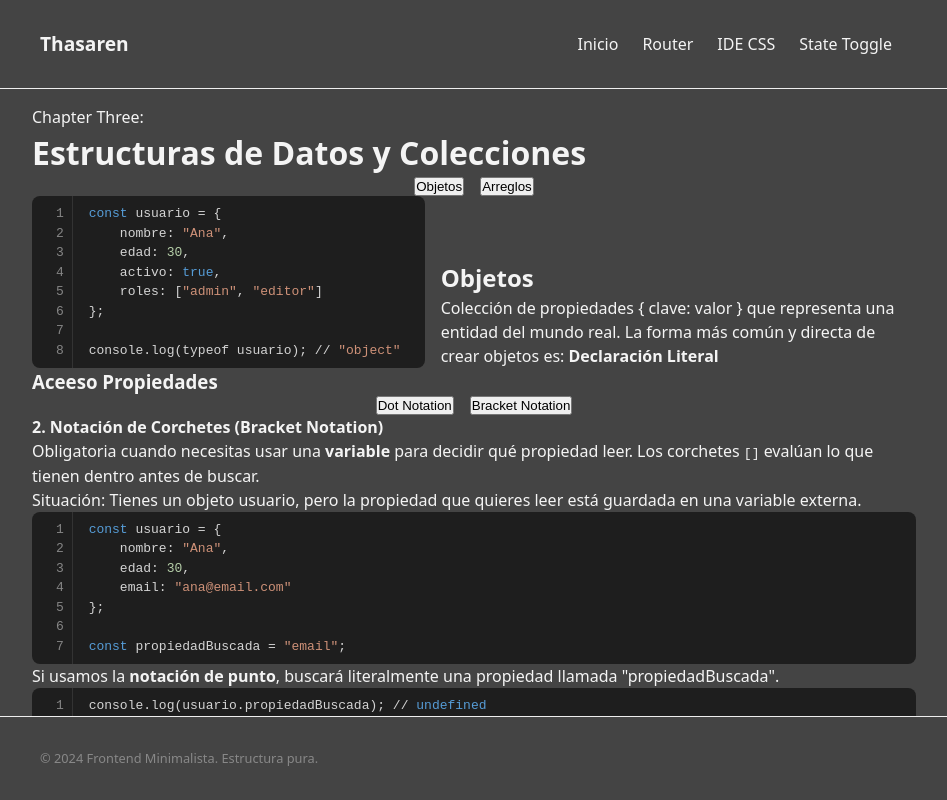
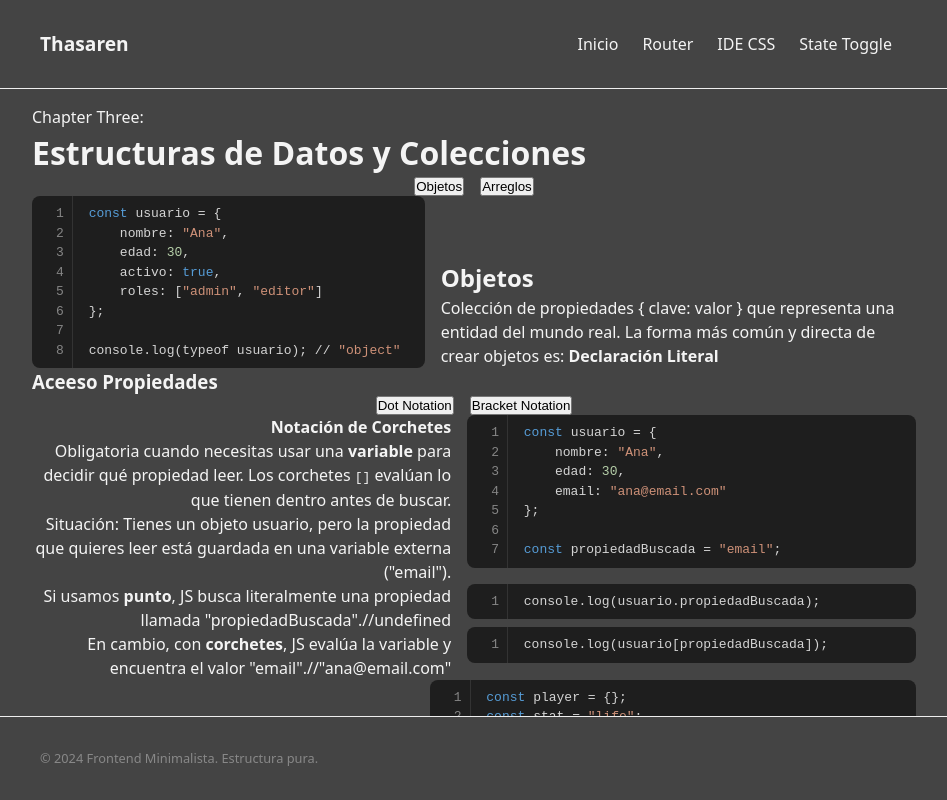
Before and after one commit to EsneiderCdD/thasaren, a React (Vite) app: page /structures in a window 1280 px wide. Both pictures are taken after a click on the button "Bracket Notation". Shown: the whole page, without its empty margins (166-1113 px from the left). Built offline with nearby package versions, Linux system fonts and the light colour scheme.

Commit message:
feature(Structure): create state management

```diff
--- a/src/components/features/Structures/Objects.jsx
+++ b/src/components/features/Structures/Objects.jsx
@@ -78,68 +78,101 @@ const Objects = () => {
 
             {accessType === 'bracketnotation' && (
                 <div>
-                    <div className={styles.block}>
-                        <h4>2. Notación de Corchetes (Bracket Notation)</h4>
+                    {/* 1. situation */}
+                    <div className={styles.bracket_situation}>
+                        <div className={styles.bracket_situation_text}>
+                            <h4>Notación de Corchetes</h4>
                             <p>
                                 Obligatoria cuando necesitas usar una <strong>variable</strong> para decidir qué propiedad leer.
                                 Los corchetes <code>[]</code> evalúan lo que tienen dentro antes de buscar.
                             </p>
+                            <p className={styles.text_muted}>
+                                Situación: Tienes un objeto usuario, pero la propiedad que quieres leer está guardada en una variable externa ("email").
+                            </p>
+                        </div>
+                        <div className={styles.bracket_situation_code}>
+                            <ViewCode code={corchetesSituacion} />
+                        </div>
+                    </div>
 
-                        <p>Situación: Tienes un objeto usuario, pero la propiedad que quieres leer está guardada en una variable externa.</p>
-                        <ViewCode code={corchetesSituacion} />
-
-                        <p>Si usamos la <strong>notación de punto</strong>, buscará literalmente una propiedad llamada "propiedadBuscada".</p>
+                    {/* 2. error vs solution */}
+                    <div className={styles.bracket_comparison}>
+                        <div className={styles.bracket_comparison_text}>
+                            <p>Si usamos <strong>punto</strong>, JS busca literalmente una propiedad llamada "propiedadBuscada".//undefined</p>
+                            <p>En cambio, con <strong>corchetes</strong>, JS evalúa la variable y encuentra el valor "email".//"ana@email.com"</p>
+                        </div>
+                        <div className={styles.bracket_comparison_code}>
                             <ViewCode code={corchetesError} />
-
-                        <p>En cambio, si usamos la <strong>notación de corchetes</strong>, evaluará la variable y buscará la propiedad correspondiente.</p>
                             <ViewCode code={corchetesSolucion} />
                         </div>
+                    </div>
 
-                    <h3>Añadir Propiedades </h3>
-                    <div className={styles.block}>
+                    {/* 3. add properties */}
+                    <div className={styles.bracket_add}>
+                        <div className={styles.bracket_add_text}>
+                            <h4>Añadir con Corchetes</h4>
                             <p>
-                            Para agregar es:
+                                Sigue la misma lógica. Útil para claves dinámicas.
                             </p>
+                        </div>
+                        <div className={styles.bracket_add_code}>
                             <ViewCode code={anadirPropiedadCorchetes} />
                         </div>
+                    </div>
 
-                    <div className={styles.block}>
-                        <h3>Otras razones para usar Corchetes</h3>
+                    {/* 4. spaces */}
+                    <div className={styles.bracket_spaces}>
+                        <div className={styles.bracket_spaces_text}>
+                            <h4>Espacios y Caracteres</h4>
                             <p>
-                            Además de variables dinámicas, son obligatorios cuando las claves tienen <strong>espacios</strong> o caracteres especiales (guiones, símbolos).
+                                La única forma de leer claves con espacios ("titulo libro") es usando strings dentro de corchetes.
                             </p>
+                        </div>
+                        <div className={styles.bracket_spaces_code}>
                             <ViewCode code={corchetesEspacios} />
                         </div>
+                    </div>
 
-                    <div className={styles.block}>
-                        <h3>Métodos de un Objeto</h3>
+                    {/* 5. methods */}
+                    <div className={styles.methods_intro}>
+                        <div className={styles.methods_intro_text}>
+                            <h3>Métodos (Acciones)</h3>
                             <p>
-                            Hasta ahora hemos guardado datos. ¿Pero qué pasa si guardamos una <strong>función</strong> dentro de una propiedad? Obtenemos un método: una acción que el objeto puede realizar.
+                                Si una propiedad guarda una <strong>función</strong>, se convierte en un método.
+                                Usamos <code>this</code> para acceder a los datos del propio objeto.
                             </p>
+                        </div>
+                        <div className={styles.methods_intro_code}>
                             <ViewCode code={metodoObjeto} />
-                        <p className={styles.text_muted}>
-                            Nota: Si vienes de otros lenguajes, esto es la base de la Programación Orientada a Objetos (Clases), aunque aquí lo hacemos directamente sobre el objeto.
+                        </div>
+                    </div>
+
+                    {/* 6. prototype */}
+                    <div className={styles.methods_prototype}>
+                        <div className={styles.methods_prototype_text}>
+                            <h3>Herencia (Prototype)</h3>
+                            <p>
+                                Todo objeto hereda de <code>Object.prototype</code>.
                             </p>
-                        <h3>Métodos Heredados (Object Prototype)</h3>
                             <p>
-                            Todos los objetos en JavaScript "heredan" funcionalidades de un padre común llamado <code>Object.prototype</code>.
-                            Esto significa que tu objeto ya trae herramientas de fábrica que tú no escribiste.
+                                Ejemplo: <code>.toString()</code> existe aunque tú no lo crearas. Podemos sobreescribirlo (Shadowing) para personalizarlo.
                             </p>
-
-                        <p>Un ejemplo clásico es <code>.toString()</code>:</p>
-                        <ul>
-                            <li>Es el método que JS usa internamente cuando necesita convertir tu objeto a texto.</li>
-                            <li>Por defecto devuelve <code>[object Object]</code>.</li>
-                            <li>Podemos <strong>sobreescribirlo</strong> para que devuelva algo útil (como una autoreferencia personalizada).</li>
-                        </ul>
+                        </div>
+                        <div className={styles.methods_prototype_code}>
                             <ViewCode code={herenciaToString} />
+                        </div>
                     </div>
 
                 </div>
             )}
 
 
-            <div className={styles.block}>
+            {/* 7. Inmutabilidad */}
+            <div className={styles.immutability}>
+                <div className={styles.immutability_code}>
+                    <ViewCode code={referenciaObjeto} />
+                </div>
+                <div className={styles.immutability_text}>
                     <h3>Inmutabilidad y Referencia</h3>
                     <p>
                         Aquí está la trampa #1. Cuando usas variables normales (<code>let a = 5</code>), el valor es independiente.
@@ -148,10 +181,15 @@ const Objects = () => {
                     <p className={styles.text_muted}>
                         ¡Cuidado! Si asignas un objeto a otra variable, ambas apuntarán al mismo sitio. Si cambias uno, cambias el otro.
                     </p>
-                <ViewCode code={referenciaObjeto} />
+                </div>
             </div>
 
-            <div className={styles.block}>
+            {/* 8. Destructuring */}
+            <div className={styles.destructuring}>
+                <div className={styles.destructuring_code}>
+                    <ViewCode code={destructuringObjeto} />
+                </div>
+                <div className={styles.destructuring_text}>
                     <h3>Destructuring (Extracción)</h3>
                     <p>
                         Ya sabemos acceder con punto y corchetes, pero ¿qué si queremos sacar múltiples propiedades a la vez?
@@ -159,10 +197,15 @@ const Objects = () => {
                     <p>
                         La <strong>desestructuración</strong> es la sintaxis moderna para "desempaquetar" valores directamente a variables limpias.
                     </p>
-                <ViewCode code={destructuringObjeto} />
+                </div>
             </div>
 
-            <div className={styles.block}>
+            {/* 9. Spread Operator */}
+            <div className={styles.spread}>
+                <div className={styles.spread_code}>
+                    <ViewCode code={spreadObjeto} />
+                </div>
+                <div className={styles.spread_text}>
                     <h3>Spread Operator (...)</h3>
                     <p>
                         Si la asignación (<code>=</code>) solo copia la referencia (el problema que vimos arriba), ¿cómo creamos una copia real e independiente?
@@ -170,7 +213,7 @@ const Objects = () => {
                     <p>
                         El operador Spread (<code>...</code>) "esparce" las propiedades en un nuevo objeto, creando una <strong>Shallow Copy</strong> (Copia Superficial) segura.
                     </p>
-                <ViewCode code={spreadObjeto} />
+                </div>
             </div>
 
         </section>
--- a/src/components/features/Structures/style/Structures.module.css
+++ b/src/components/features/Structures/style/Structures.module.css
@@ -58,7 +58,7 @@
 }
 
 .dotnotation_code {
-    flex: 0 1 25%;
+    flex: 1 1 25%;
 
 }
 
@@ -69,7 +69,7 @@
 }
 
 .properties_text {
-    flex: 1 1 25%;
+    flex: 0.87 1 25%;
     display: flex;
     flex-direction: column;
     justify-content: start;
@@ -80,3 +80,183 @@
     flex: 1 1 25%;
 
 }
+
+/* --- BRACKET NOTATION BLOCKS --- */
+
+/* 1. situation */
+.bracket_situation {
+    display: flex;
+    flex-direction: row;
+    gap: 1rem;
+}
+
+.bracket_situation_text {
+    display: flex;
+    flex: 0.87 1 25%;
+    flex-direction: column;
+    text-align: right;
+    justify-content: center;
+}
+
+.bracket_situation_code {
+    flex: 1 1 25%;
+}
+
+/* 2. error vs solution */
+.bracket_comparison {
+    display: flex;
+    flex-direction: row;
+    gap: 1rem;
+}
+
+.bracket_comparison_text {
+    display: flex;
+    flex: 0.87 1 25%;
+    flex-direction: column;
+    text-align: right;
+    justify-content: center;
+}
+
+.bracket_comparison_code {
+    flex: 1 1 25%;
+    display: flex;
+    flex-direction: column;
+    gap: 0.5rem;
+}
+
+/* 3. add properties */
+.bracket_add {
+    display: flex;
+    flex-direction: row;
+    gap: 1rem;
+}
+
+.bracket_add_text {
+    display: flex;
+    flex: 0.87 1 25%;
+    flex-direction: column;
+    text-align: right;
+    justify-content: center;
+}
+
+.bracket_add_code {
+    flex: 1 1 25%;
+}
+
+/* 4. spaces */
+
+.bracket_spaces {
+    display: flex;
+    flex-direction: row;
+    gap: 1rem;
+}
+
+.bracket_spaces_text {
+    display: flex;
+    flex: 0.87 1 25%;
+    flex-direction: column;
+    text-align: right;
+}
+
+.bracket_spaces_code {
+    flex: 1 1 25%;
+}
+
+/* 5. methods */
+
+.methods_intro {
+    display: flex;
+    flex-direction: row;
+    gap: 1rem;
+}
+
+.methods_intro_text {
+    display: flex;
+    flex: 0.87 1 25%;
+    flex-direction: column;
+    text-align: right;
+}
+
+.methods_intro_code {
+    flex: 1 1 25%;
+}
+
+
+/* 6. prototype */
+.methods_prototype {
+    display: flex;
+    flex-direction: row;
+    gap: 1rem;
+}
+
+.methods_prototype_text {
+    display: flex;
+    flex: 0.87 1 25%;
+    flex-direction: column;
+    text-align: right;
+
+}
+
+.methods_prototype_code {
+    flex: 1 1 25%;
+}
+
+
+/* --- FINAL SECTIONS (Code Left / Text Right) --- */
+
+/* 7. Immutability */
+.immutability {
+    display: flex;
+    flex-direction: row;
+    gap: 1rem;
+}
+
+.immutability_code {
+    flex: 0 1 25%;
+}
+
+.immutability_text {
+    flex: 1 1 25%;
+    display: flex;
+    flex-direction: column;
+    justify-content: end;
+    text-align: left;
+}
+
+/* 8. Destructuring */
+.destructuring {
+    display: flex;
+    flex-direction: row;
+    gap: 1rem;
+}
+
+.destructuring_code {
+    flex: 0 1 25%;
+}
+
+.destructuring_text {
+    flex: 1 1 25%;
+    display: flex;
+    flex-direction: column;
+    justify-content: center;
+    text-align: left;
+}
+
+/* 9. Spread Operator */
+.spread {
+    display: flex;
+    flex-direction: row;
+    gap: 1rem;
+}
+
+.spread_code {
+    flex: 1 1 45%;
+}
+
+.spread_text {
+    flex: 1 1 2%;
+    display: flex;
+    flex-direction: column;
+    justify-content: center;
+    text-align: left;
+}
--- a/src/data/codes/structures.js
+++ b/src/data/codes/structures.js
@@ -40,9 +40,9 @@ export const corchetesSituacion = `const usuario = {
 
 const propiedadBuscada = "email"; `;
 
-export const corchetesError = `console.log(usuario.propiedadBuscada); // undefined`;
+export const corchetesError = `console.log(usuario.propiedadBuscada);`;
 
-export const corchetesSolucion = `console.log(usuario[propiedadBuscada]); // "ana@email.com"`;
+export const corchetesSolucion = `console.log(usuario[propiedadBuscada]);`;
 
 export const corchetesEspacios = `const libro = {
     "titulo del libro": "JavaScript Moderno",
@@ -64,22 +64,22 @@ export const metodoObjeto = `const user = {
     }
 };
 
-console.log(user.name);    // Acceso a propiedad: "Thasaren"
-console.log(user.talk());  // Ejecución de método: "Hola, soy Thasaren"`;
+console.log(user.name);    // "Thasaren"
+console.log(user.talk());  // "Hola, soy Thasaren"`;
 
-export const referenciaObjeto = `// Variables primitivas (Copia por valor)
+export const referenciaObjeto = `// Variables primitivas
 let a = 10;
 let b = a;
 b = 20;
-// a sigue siendo 10. Son independientes.
+// a sigue siendo 10.
 
-// Objetos (Copia por REFERENCIA)
+// Objetos
 const original = { valor: 10 };
-const copia = original; // ⚠️ Copia la dirección, NO el objeto
+const copia = original;
 
-copia.valor = 99; // ¡Modifica el original!
+copia.valor = 99;
 
-console.log(original.valor); // 99 (Afectado)`;
+console.log(original.valor); // 99`;
 
 export const destructuringObjeto = `const settings = { theme: "dark", fontSize: 16 };
 
@@ -88,7 +88,6 @@ const t = settings.theme;
 const f = settings.fontSize;
 
 // Forma moderna (Destructuring)
-// Extrae propiedades a variables del mismo nombre
 const { theme, fontSize } = settings;
 
 console.log(theme); // "dark"`;
@@ -96,13 +95,9 @@ console.log(theme); // "dark"`;
 export const spreadObjeto = `const base = { a: 1 };
 const extra = { b: 2 };
 
-// Problema: Object.assign() o mutaciones
-// Solución: Spread (...) crea una COPIA SUPERFICIAL nueva
-
 const copiaSegura = { ...base };
 copiaSegura.a = 99; // No afecta a 'base'
 
-// También sirve para unir (Merge)
 const combinado = { ...base, ...extra, c: 3 };
 
 console.log(combinado); // { a: 1, b: 2, c: 3 }`;
@@ -110,7 +105,6 @@ console.log(combinado); // { a: 1, b: 2, c: 3 }`;
 export const herenciaToString = `const player = { name: "Ecd" };
 
 // 1. Usando el método heredado por defecto
-// JS busca .toString() en player -> No está -> Sube a Object.prototype
 console.log("Ganador: " + player);
 // Resultado: "Ganador: [object Object]"
 
@@ -120,7 +114,6 @@ player.toString = function() {
     return this.name;
 };
 
-// JS encuentra TU .toString() primero y lo usa
 console.log("Ganador: " + player);
 // Resultado: "Ganador: Ecd"`;
 
```
Lines whose indentation alone changed are shown as unchanged.
